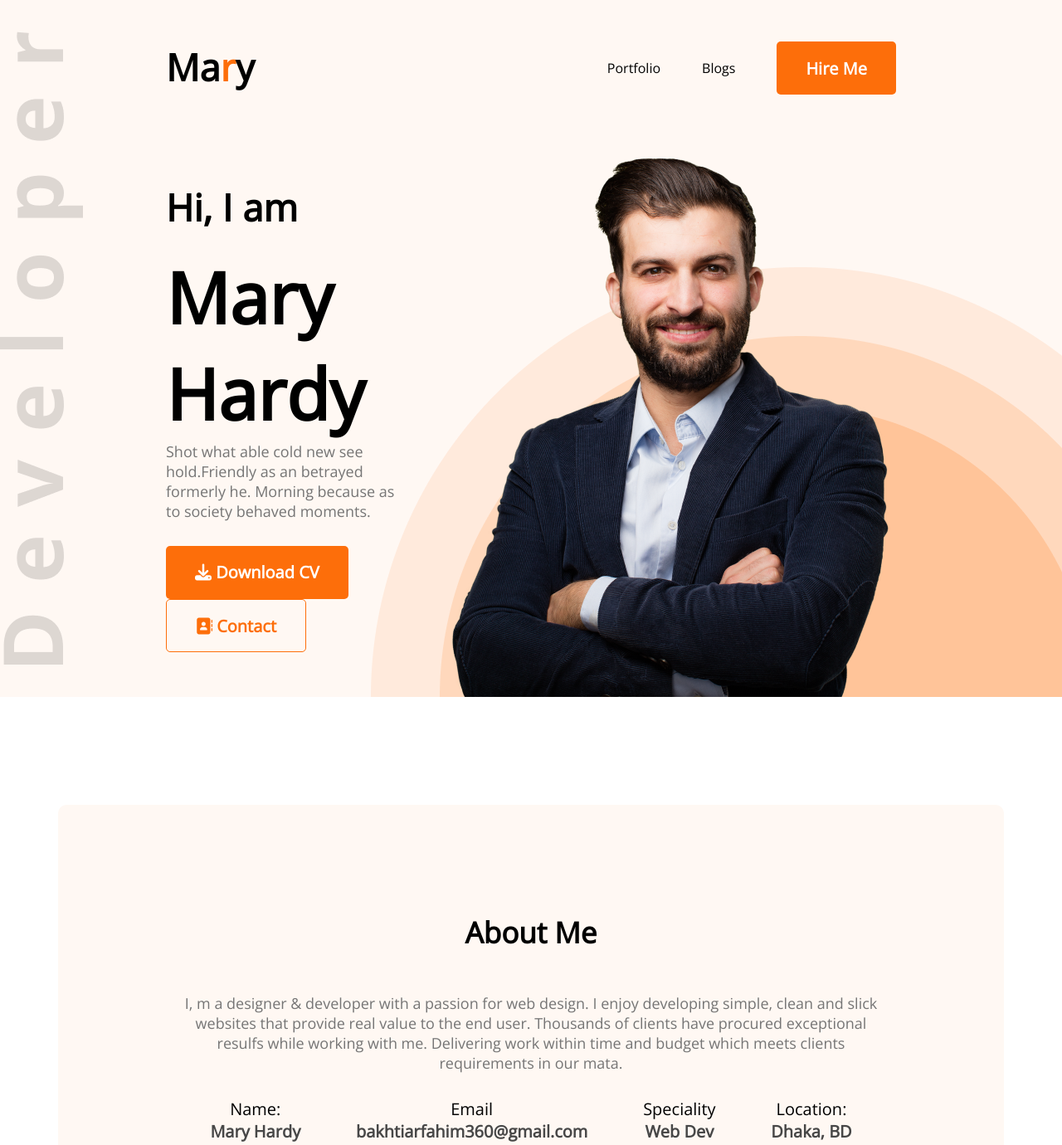
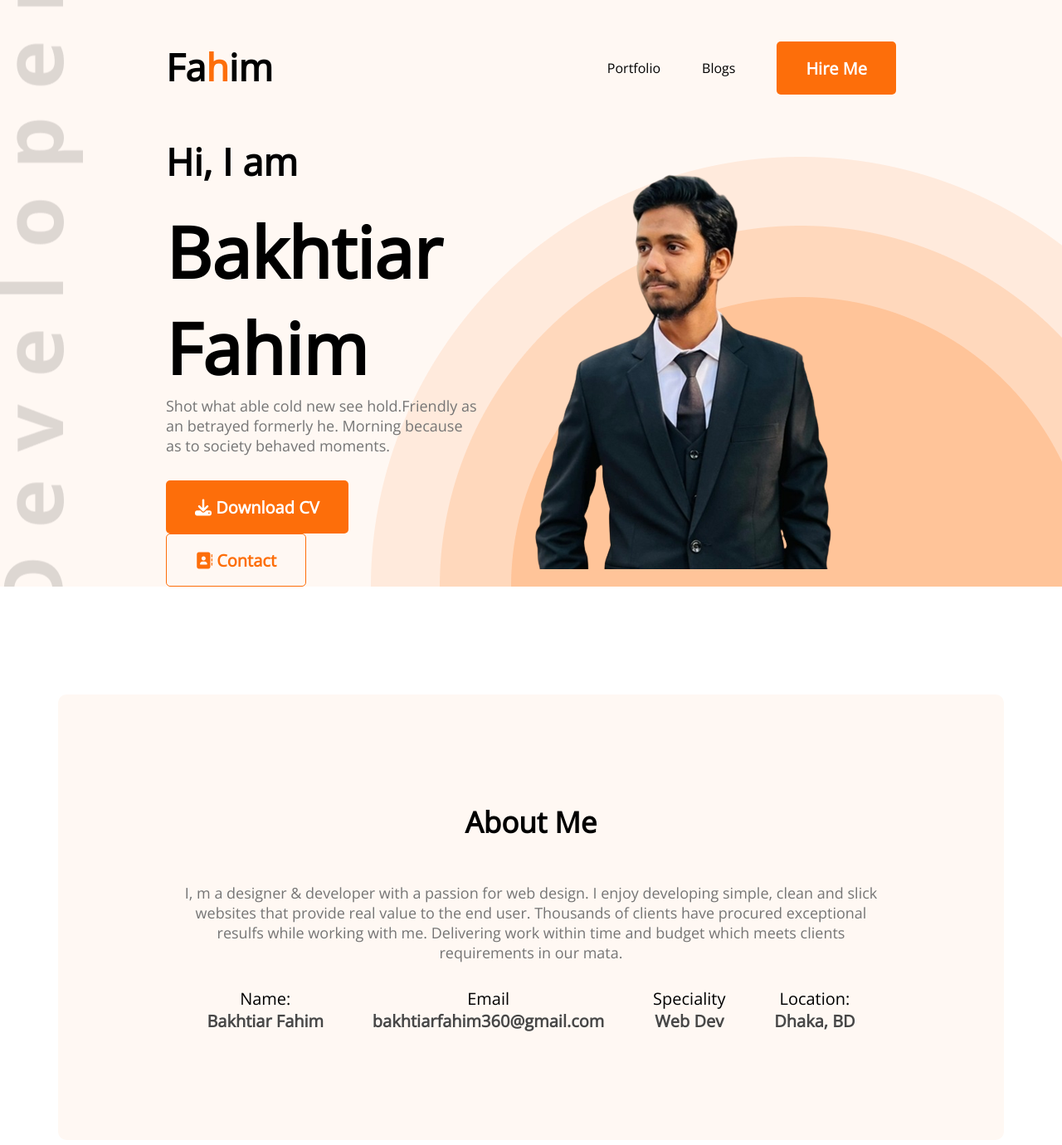
Before and after one commit to Bakhtiar2000/Developer.portfolio, a plain HTML site: page index.html in a window 1280 px wide. Shown: the top 1380 px of the page at 83% size. Drawn offline with nearby package versions, Linux system fonts and the light colour scheme.

Commit message:
Picture updated

```diff
--- a/index.html
+++ b/index.html
@@ -4,7 +4,7 @@
     <meta charset="UTF-8">
     <meta http-equiv="X-UA-Compatible" content="IE=edge">
     <meta name="viewport" content="width=device-width, initial-scale=1.0">
-    <title>Developer portfolio</title>
+    <title>Bakhtiar's Arena</title>
     <link rel="stylesheet" href="Styles/portfolio.css">
     <link rel="preconnect" href="https://fonts.googleapis.com"><link rel="preconnect" href="https://fonts.gstatic.com" crossorigin><link href="https://fonts.googleapis.com/css2?family=Open+Sans&display=swap" rel="stylesheet">
     <script src="https://kit.fontawesome.com/aaf233f2c6.js" crossorigin="anonymous"></script>
@@ -12,7 +12,7 @@
 <body>
     <header class="header">
             <nav>
-                <h2 class="nav-title">Ma<span style="color: #FD6E0A;">r</span>y</h2>
+                <h2 class="nav-title">Fa<span style="color: #FD6E0A;">h</span>im</h2>
                 <ul>
                     <li>Portfolio</li>
                     <li>Blogs</li>
@@ -22,12 +22,12 @@
             <div class="banner">
                 <div>
                     <h3 class="banner-sub-title">Hi, I am</h3>
-                    <h1 class="banner-title">Mary Hardy</h1>
+                    <h1 class="banner-title">Bakhtiar Fahim</h1>
                     <p class="banner-description">Shot what able cold new see hold.Friendly as an betrayed formerly he. Morning because as to society behaved moments.</p>
                     <button class="btn-primary"><i class="fa-solid fa-download"></i>  Download CV</button>
                     <button class="btn-primary" style="background: #FFF8F3; color:#FD6E0A; border: 1px solid #FD6E0A;"><i class="fa-solid fa-address-book"></i> Contact</button>
                 </div>
-                <img src="images/hardy.png">
+                <img src="images/Profile picture.png">
             </div>
     </header>
 
@@ -39,7 +39,7 @@
                 <div class="about-info-container">
                     <div class="about-info">
                         <p class="info-title">Name:</p>
-                        <p class="info-description">Mary Hardy</p>
+                        <p class="info-description">Bakhtiar Fahim</p>
                     </div>
                     <div class="about-info">
                         <p class="info-title">Email</p>
```
Also changed, not shown: Images/Profile picture.jpg (deleted), Images/Profile picture.png (added).
